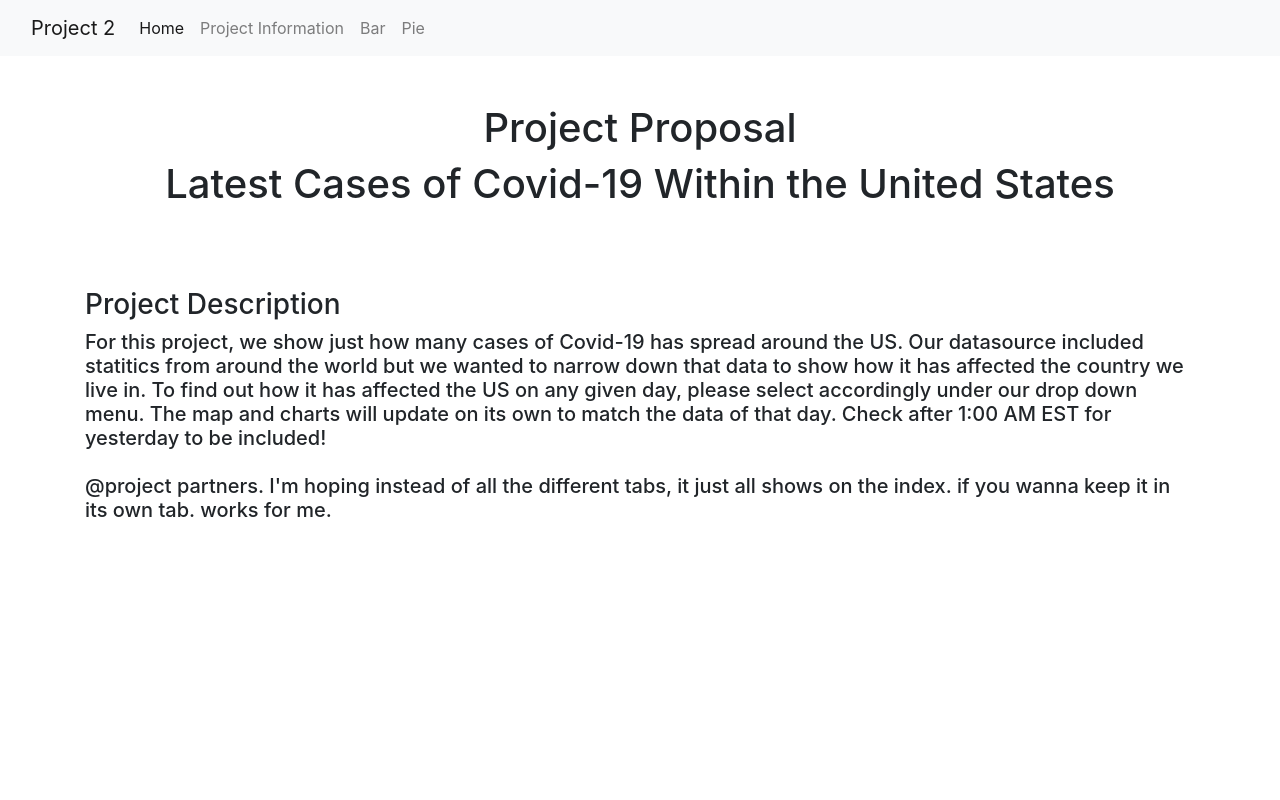
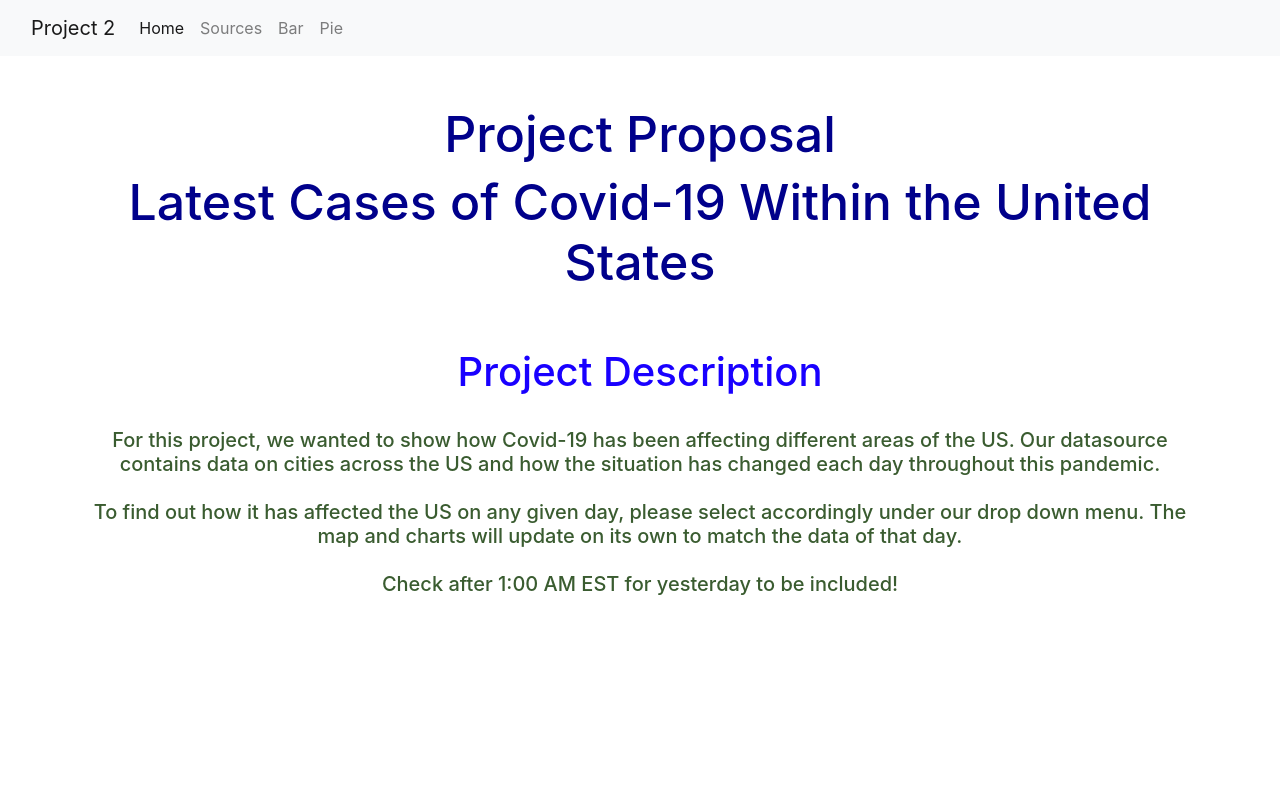
Before and after one commit to bobbylaw123/Project-Visualize, a Flask app: page / in a window 1280 px wide. Run offline with Flask 2, Linux system fonts and the light colour scheme; parts of the project's set-up code (start-up, migrations or seed data) failed here and were passed over; some libraries are stand-ins or nearby versions.

Commit message:
Add files via upload

```diff
--- a/app.py
+++ b/app.py
@@ -1,11 +1,11 @@
+import json
+import scrape
+import scrapeLatest
+import psycopg2
 from flask import Flask, render_template, request, redirect, jsonify
 from flask_sqlalchemy import SQLAlchemy
 from sqlalchemy import create_engine
-import scrape
-import scrapeLatest
-import psycopg2
 from Postgres_Login import username, password, database
-import json
 
 app = Flask(__name__)
 app.config['SQLALCHEMY_TRACK_MODIFICATIONS'] = False
@@ -38,13 +38,17 @@ def bar():
     # The drop down menu's requested date input
     requested_date = request.args.get('requested_date')
 
-    if requested_date is None:
-        results = engine.execute(f"""select state, sum(deaths), sum(recovered), sum(active)
-                                    from latest_data group by state
-                                    order by state""").fetchall()
+    # if requested_date is None:
+    #     results = engine.execute(f"""select state, sum(deaths), sum(recovered), sum(active)
+    #                                 from latest_data group by state
+    #                                 order by state""").fetchall()
 
-    else:
-        results = engine.execute(f"""select state, sum(deaths), sum(recovered), sum(active)
+    # else:
+    #     results = engine.execute(f"""select state, sum(deaths), sum(recovered), sum(active)
+    #                                 from {requested_date} group by state
+    #                                 order by state""").fetchall()
+
+    results = engine.execute(f"""   select state, sum(deaths), sum(recovered), sum(active)
                                     from {requested_date} group by state
                                     order by state""").fetchall()
 
--- a/static/css/style.css
+++ b/static/css/style.css
@@ -1,14 +1,40 @@
-/* remove default margin and padding from body */
-body {
-    padding: 0;
-    margin: 0;
-  }
-  /* set map, body, and html to 100% of the screen size */
-  #map,
-  body,
-  html {
-    height: 100%;
-  }
-  h1 {
-    text-align: center;
-  }
+h1 {
+  text-align: center;
+  /* background-color: grey; */
+  color: darkblue;
+  font-size: 50px;
+}
+
+h3 {
+  color: rgb(25, 0, 255);
+  text-align: center;
+  font-size: 40px;
+}
+
+h4 {
+  font-size: 30px;
+}
+
+h5 {
+  color:rgb(58, 92, 48);
+  text-align: center;
+  font-size: 20px;
+}
+
+section {
+  background-color: #000;
+}
+
+p {
+  font-size: 50px;
+  color: #b629c8;
+}
+
+/* li {
+  font-size: 30px;
+} */
+
+/* body {
+  text-align: center;
+  background-color: rgb(0, 0, 0);
+} */
--- a/templates/bar.html
+++ b/templates/bar.html
@@ -4,7 +4,7 @@
 
 {% block content %}
 
-<body>
+<h3>
 
     <script src="https://cdn.plot.ly/plotly-latest.min.js"></script>
     <script src="https://d3js.org/d3.v6.min.js"></script>
@@ -13,6 +13,6 @@
 
     <div id="bar" style="width: 90%; height: 90%;"></div>
 
-</body>
+</h3>
 
 {% endblock %}
--- a/templates/base.html
+++ b/templates/base.html
@@ -8,7 +8,7 @@
   <!-- Bootstrap CSS -->
   <link rel="stylesheet" href="https://stackpath.bootstrapcdn.com/bootstrap/4.3.1/css/bootstrap.min.css" integrity="sha384-ggOyR0iXCbMQv3Xipma34MD+dH/1fQ784/j6cY/iJTQUOhcWr7x9JvoRxT2MZw1T" crossorigin="anonymous">
 
-    <link rel="stylesheet" href="static/css/style.css">
+  <link rel="stylesheet" type="text/css" href="../static/css/style.css">
 
   <title>
       {% block title %} BLANK {% endblock %}
@@ -29,7 +29,7 @@
                 <a class="nav-link active" aria-current="page" href="/">Home</a>
               </li>
               <li class="nav-item">
-                <a class="nav-link" href="/about">Project Information</a>
+                <a class="nav-link" href="/about">Sources</a>
               </li>
               <li class="nav-item">
                 <a class="nav-link" href="/bars">Bar</a>
--- a/templates/index.html
+++ b/templates/index.html
@@ -7,21 +7,32 @@
 <div class = "container">
     <br/>
     <br/>
+
     <h1>Project Proposal</h1>
     <h1>Latest Cases of Covid-19 Within the United States</h1>
+
     <br/>
     <br/>
+
+    <h3>Project Description</h3>
+
     <br/>
-    <h3>Project Description</h3>
+
     <h5>
-        For this project, we show just how many cases of Covid-19 has spread around the US.
-        Our datasource included statitics from around the world but we wanted to narrow down that data to show how it has affected the country we live in.
+        For this project, we wanted to show how Covid-19 has been affecting different areas of the US.
+        Our datasource contains data on cities across the US and how the situation has changed each day throughout this pandemic.
+
+        <br/>
+        <br/>
+
         To find out how it has affected the US on any given day, please select accordingly under our drop down menu.
         The map and charts will update on its own to match the data of that day.
-        Check after 1:00 AM EST for yesterday to be included!
+
         <br/>
         <br/>
-        @project partners. I'm hoping instead of all the different tabs, it just all shows on the index. if you wanna keep it in its own tab. works for me.
+
+        Check after 1:00 AM EST for yesterday to be included!
+
     </h5>
 
 </div>
```
Also changed, not shown: static/js/bar.js (+86 -9 lines), templates/about.html (+17 -6 lines). Lines whose indentation alone changed are shown as unchanged.
